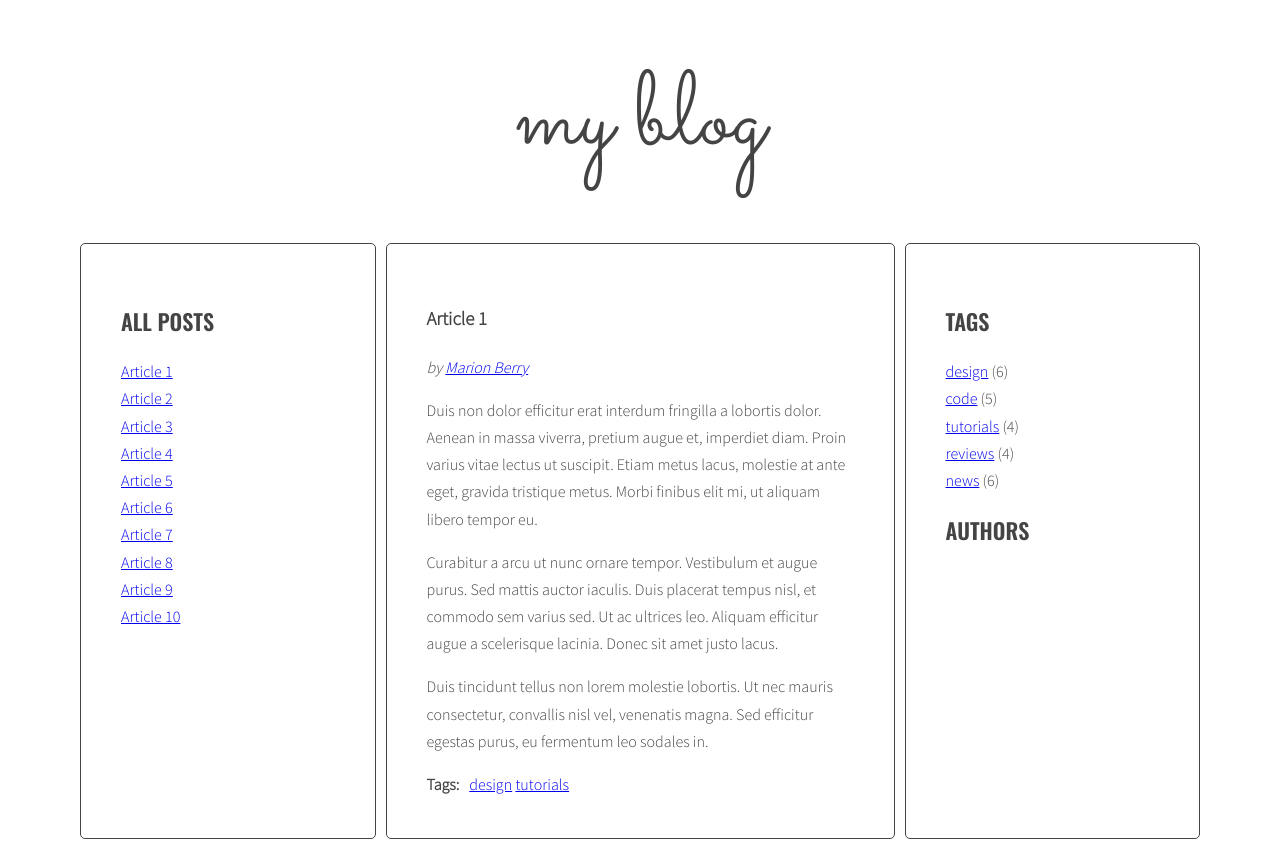
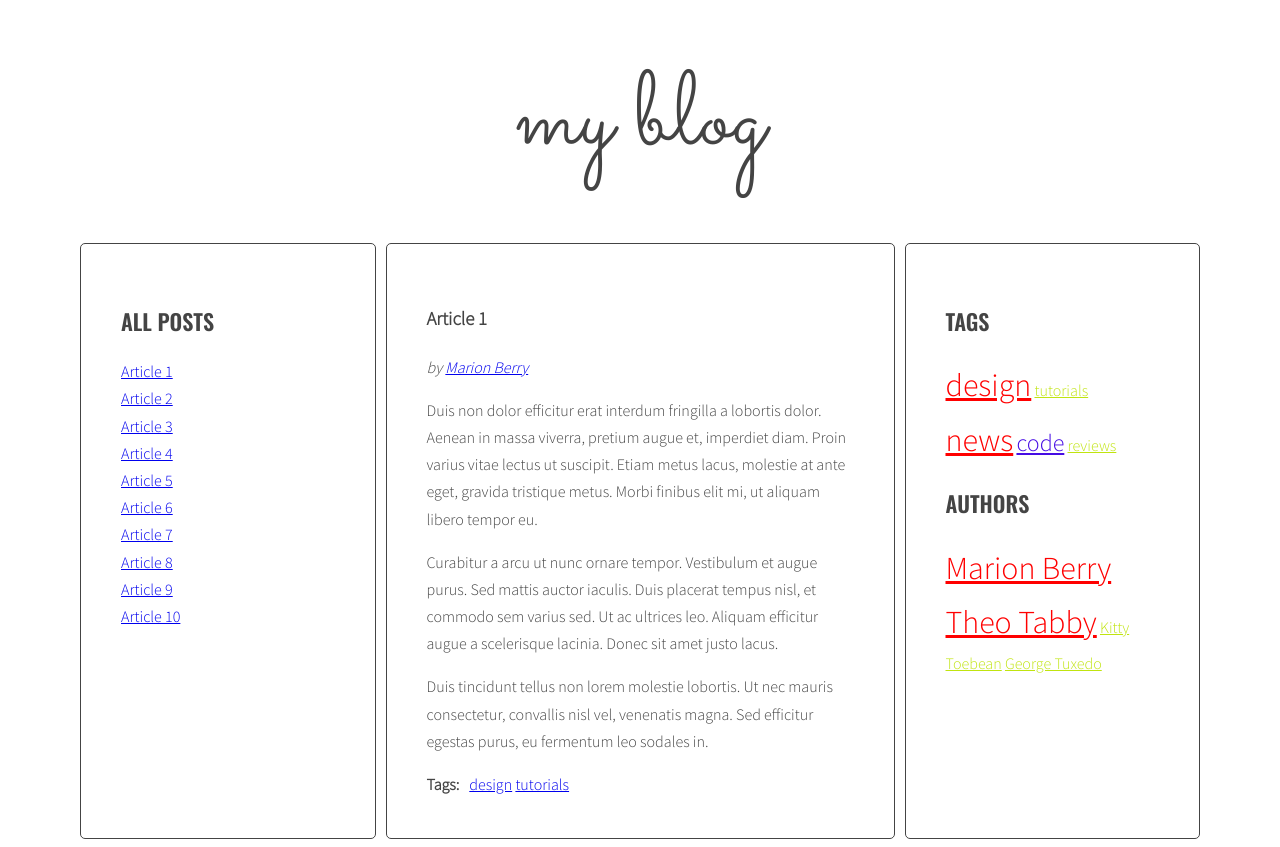
Before and after one commit to MarzenaT/javascript-blog, a website: page index.html in a window 1280 px wide. Drawn offline with nearby package versions, Linux system fonts and the light colour scheme.

Commit message:
zadanie 6.3

```diff
--- a/css/style.css
+++ b/css/style.css
@@ -100,4 +100,29 @@ body {
   margin: 0 10px 0 0;
 }
 
+.tag-size-1 {
+  color:rgb(192, 228, 15);
+
+}
+
+.tag-size-2 {
+  color:rgb(0, 255, 38);
+  font-size: 20px;
+}
+
+.tag-size-3 {
+  color:rgb(70, 12, 228);
+  font-size: 24px;
+}
+
+.tag-size-4 {
+  color: fuchsia;
+  font-size: 28px;
+}
+
+.tag-size-5 {
+  color:red;
+  font-size: 32px;
+}
+
 /*# sourceMappingURL=style.css.map */
--- a/index.html
+++ b/index.html
@@ -159,13 +159,7 @@
             </section>
             <aside class="sidebar">
               <h2 class="section-title">Tags</h2>
-              <ul class="list tags">
-                <li><a href="#">design</a> <span>(6)</span></li>
-                <li><a href="#">code</a> <span>(5)</span></li>
-                <li><a href="#">tutorials</a> <span>(4)</span></li>
-                <li><a href="#">reviews</a> <span>(4)</span></li>
-                <li><a href="#">news</a> <span>(6)</span></li>
-              </ul>
+              <ul class="list tags"></ul>
               <h2 class="section-title">Authors</h2>
               <ul class="list authors"></ul>
             </aside>
--- a/js/script.js
+++ b/js/script.js
@@ -1,4 +1,16 @@
 'use strict';
+
+const opts = {
+  articleSelector: '.post',
+  titleSelector: '.post-title',
+  titleListSelector: '.titles',
+  articleTagsSelector: '.post-tags .list',
+  tagsListSelector : '.tags.list',
+  authorsListSelector : '.authors.list',
+  cloudClassCount: 5,
+  cloudClassPrefix: 'tag-size-',
+  articleAuthorSelector: '.post-author',
+};
 
 const titleClickHandler = function(event){
   event.preventDefault();
@@ -37,28 +49,23 @@ const titleClickHandler = function(event){
   activeArticle.classList.add('active');
 };
 
-const optArticleSelector = '.post',
-  optTitleSelector = '.post-title',
-  optTitleListSelector = '.titles',
-  optArticleTagsSelector = '.post-tags .list',
-  optArticleAuthorSelector = '.post-author';
 
 function generateTitleLinks(customSelector = ''){
 
   /* [DONE] remove contents of titleList */
-  const titleList = document.querySelector(optTitleListSelector);
+  const titleList = document.querySelector(opts.titleListSelector);
 
   titleList.textContent = '';
 
   /* [DONE] for each article */
-  const articles = document.querySelectorAll(optArticleSelector + customSelector);
+  const articles = document.querySelectorAll(opts.articleSelector + customSelector);
 
   for(let article of articles){
     /* [DONE] get the article id */
     const id = article.getAttribute('id');
     console.log(id);
     /* [DONE] find the title element */
-    const title = article.querySelector(optTitleSelector);
+    const title = article.querySelector(opts.titleSelector);
     console.log(title);
     /* [DONE] get the title from the title element */
     const titleContent = title.textContent;
@@ -84,14 +91,51 @@ function generateTitleLinks(customSelector = ''){
 
 generateTitleLinks();
 
+function calculateParams(tags) {
+  const result = {max: 0, min: 9999999};
+  for(let tag in tags) {
+    if(tags[tag] > result.max) {
+      result.max = tags[tag];
+    }
+    if(tags[tag] < result.min) {
+      result.min = tags[tag];
+    }
+  }
+  return result;
+}
+
+function calculateClass(count, params) {
+  const {min, max} = params;
+  const firstClassMaxValue = ( max - min ) * 0.2 + min;
+  const secondClassMaxValue = ( max - min ) * 0.4 + min;
+  const thirdClassMaxValue = ( max - min ) * 0.6 + min;
+  const fourthClassMaxValue = ( max - min ) * 0.8 + min;
+  const fifthClassMaxValue = max;
+  let classValue;
+  if(count <= firstClassMaxValue) {
+    classValue = 1;
+  } else if(count <= secondClassMaxValue) {
+    classValue = 2;
+  } else if(count <= thirdClassMaxValue) {
+    classValue = 3;
+  } else if(count <= fourthClassMaxValue) {
+    classValue = 4;
+  } else if(count <= fifthClassMaxValue) {
+    classValue = opts.cloudClassCount;
+  }
+  return `${opts.cloudClassPrefix}${classValue}`;
+}
+
 function generateTags(){
+  /* [NEW] create a new variable allTags with an empty object */
+  let allTags = {};
   /* find all articles */
-  const articles = document.querySelectorAll(optArticleSelector);
+  const articles = document.querySelectorAll(opts.articleSelector);
 
   /* START LOOP: for every article: */
   for(const article of articles) {
     /* find tags wrapper */
-    const tagsWrapper = article.querySelector(optArticleTagsSelector);
+    const tagsWrapper = article.querySelector(opts.articleTagsSelector);
     /* make html variable with empty string */
     let html = '';
     /* get tags from data-tags attribute */
@@ -104,12 +148,37 @@ function generateTags(){
       const linkHTML = '<li><a href="#tag-' + tag + '">' + tag + '</a></li> ';
       /* add generated code to html variable */
       html = html + linkHTML;
+      /* [NEW] check if this link is NOT already in allTags */
+      if(!allTags[tag]) {
+      /* [NEW] add tag to allTags object */
+        allTags[tag] = 1;
+      }  else {
+        allTags[tag]++;
+      }
     /* END LOOP: for each tag */
     }
     /* insert HTML of all the links into the tags wrapper */
     tagsWrapper.innerHTML = tagsWrapper.innerHTML + html;
     /* END LOOP: for every article: */
   }
+  /* [NEW] find list of tags in right column */
+  const tagList = document.querySelector(opts.tagsListSelector);
+
+  const tagsParams = calculateParams(allTags);
+  console.log('tagsParams:', tagsParams);
+
+  /* [NEW] create variable for all links HTML code */
+  let allTagsHTML = '';
+
+  /* [NEW] START LOOP: for each tag in allTags: */
+  for(let tag in allTags){
+  /* [NEW] generate code of a link and add it to allTagsHTML */
+    allTagsHTML += ` <a class="${calculateClass(allTags[tag], tagsParams)}" href="#">${tag}</a> `;
+  }
+  /* [NEW] END LOOP: for each tag in allTags: */
+
+  /*[NEW] add HTML from allTagsHTML to tagList */
+  tagList.innerHTML = allTagsHTML;
 }
 
 generateTags();
@@ -124,7 +193,7 @@ function tagClickHandler(event){
   /* make a new constant "tag" and extract tag from the "href" constant */
   const [,tag] = href.split(`#tag-`);
   /* find all tag links with class active */
-  const activeTagLinks = document.querySelectorAll(optArticleTagsSelector+ ' a.active');
+  const activeTagLinks = document.querySelectorAll(opts.articleTagsSelector+ ' a.active');
   /* START LOOP: for each active tag link */
   for(let activeLink of activeTagLinks){
     /* remove class active */
@@ -145,7 +214,7 @@ function tagClickHandler(event){
 
 function addClickListenersToTags(){
   /* find all links to tags */
-  const links = document.querySelectorAll(optArticleTagsSelector+ ' a');
+  const links = document.querySelectorAll(opts.articleTagsSelector+ ' a');
   /* START LOOP: for each link */
   for(let link of links){
     /* add tagClickHandler as event listener for that link */
@@ -157,13 +226,15 @@ function addClickListenersToTags(){
 addClickListenersToTags();
 
 function generateAuthors(){
+  /* [NEW] create a new variable allTags with an empty object */
+  let allAuthors = {};
   /* find all articles */
-  const articles = document.querySelectorAll(optArticleSelector);
+  const articles = document.querySelectorAll(opts.articleSelector);
 
   /* START LOOP: for every article: */
   for(const article of articles) {
     /* find author wrapper */
-    const authorWrapper = article.querySelector(optArticleAuthorSelector);
+    const authorWrapper = article.querySelector(opts.articleAuthorSelector);
     /* make html variable with empty string */
     let html = '';
     /* get author from data-author attribute */
@@ -175,7 +246,32 @@ function generateAuthors(){
     /* insert HTML of all the links into the author wrapper */
     authorWrapper.innerHTML = authorWrapper.innerHTML + html;
     /* END LOOP: for every article: */
+    /* [NEW] check if this link is NOT already in allauthors */
+    if(!allAuthors[author]) {
+      /* [NEW] add author to allAuthors object */
+      allAuthors[author] = 1;
+    }  else {
+      allAuthors[author]++;
+    }
   }
+  /* [NEW] find list of Authors in right column */
+  const authorList = document.querySelector(opts.authorsListSelector);
+
+  const authorsParams = calculateParams(allAuthors);
+  console.log('AuthorsParams:', authorsParams);
+
+  /* [NEW] create variable for all links HTML code */
+  let allAuthorsHTML = '';
+
+  /* [NEW] START LOOP: for each author in allAuthors: */
+  for(let author in allAuthors){
+  /* [NEW] generate code of a link and add it to allAuthorsHTML */
+    allAuthorsHTML += ` <a class="${calculateClass(allAuthors[author], authorsParams)}" href="#">${author}</a> `;
+  }
+  /* [NEW] END LOOP: for each author in allAuthors: */
+
+  /*[NEW] add HTML from allAuthorsHTML to authorList */
+  authorList.innerHTML = allAuthorsHTML;
 }
 
 generateAuthors();
@@ -191,7 +287,7 @@ function authorClickHandler(event){
   /* make a new constant "author" and extract author from the "href" constant */
   const [,author] = href.split(`#author-`);
   /* find all author links with class active */
-  const activeAuthorLinks = document.querySelectorAll(optArticleAuthorSelector+ ' a.active');
+  const activeAuthorLinks = document.querySelectorAll(opts.articleAuthorSelector+ ' a.active');
   /* START LOOP: for each active author link */
   for(let activeLink of activeAuthorLinks){
     /* remove class active */
@@ -212,7 +308,7 @@ function authorClickHandler(event){
 
 function addClickListenersToAuthors(){
   /* find all links to authors */
-  const authors = document.querySelectorAll(optArticleAuthorSelector + ' a');
+  const authors = document.querySelectorAll(opts.articleAuthorSelector + ' a');
   /* START LOOP: for each author */
   for(let author of authors){
     /* add authorClickHandler as event listener for that author */
```
